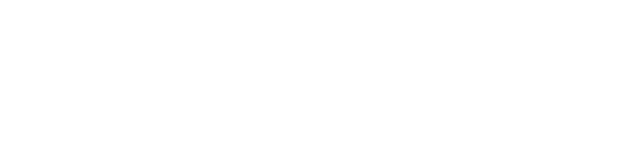
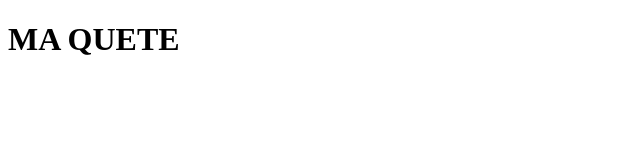
Before and after one commit to ErwanFeltesse/sharezza-social, a plain HTML site: page index.html in a window 1280 px wide. Shown: the whole page, without its empty margins (0-640 px from the left). Drawn offline with Linux system fonts and the light colour scheme.

Commit message:
changement du nom et ajout d'un titre

```diff
--- a/index.html
+++ b/index.html
@@ -2,9 +2,10 @@
 <html>
   <head>
     <meta charset="UTF-8">
-    <title>title</title>
+    <title>GIT 2</title>
   </head>
   <body>
+    <H1>MA QUETE</H1>
 
   </body>
 </html>
```
